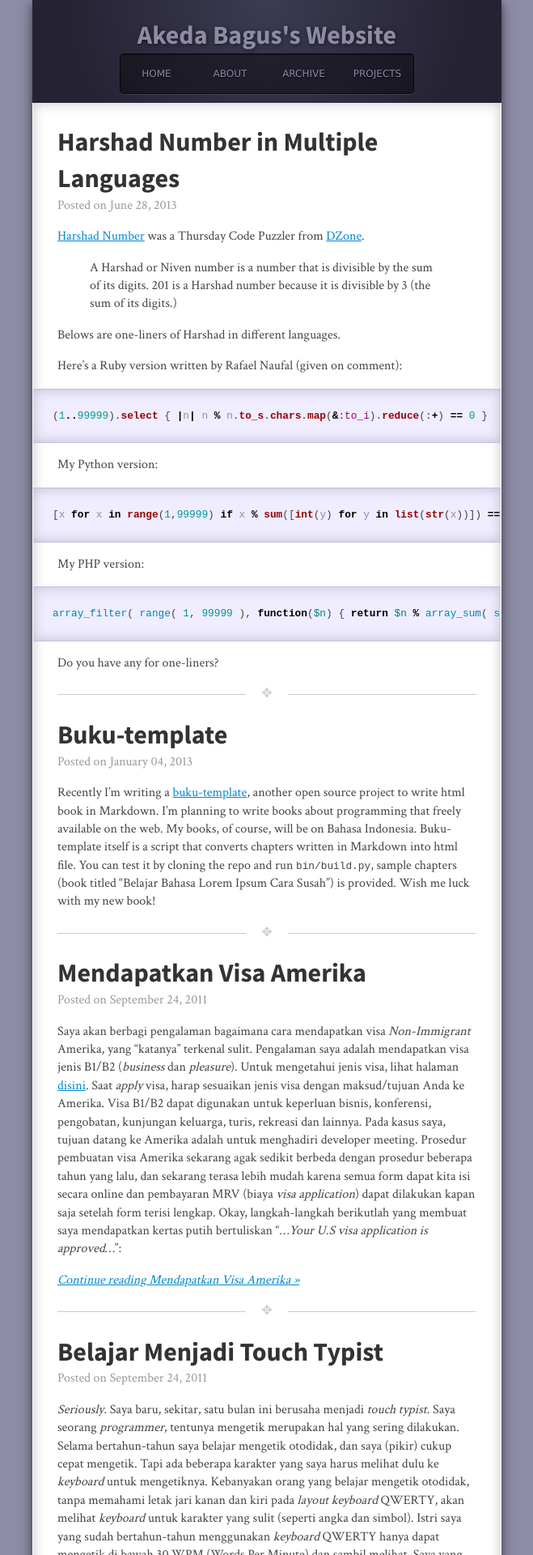
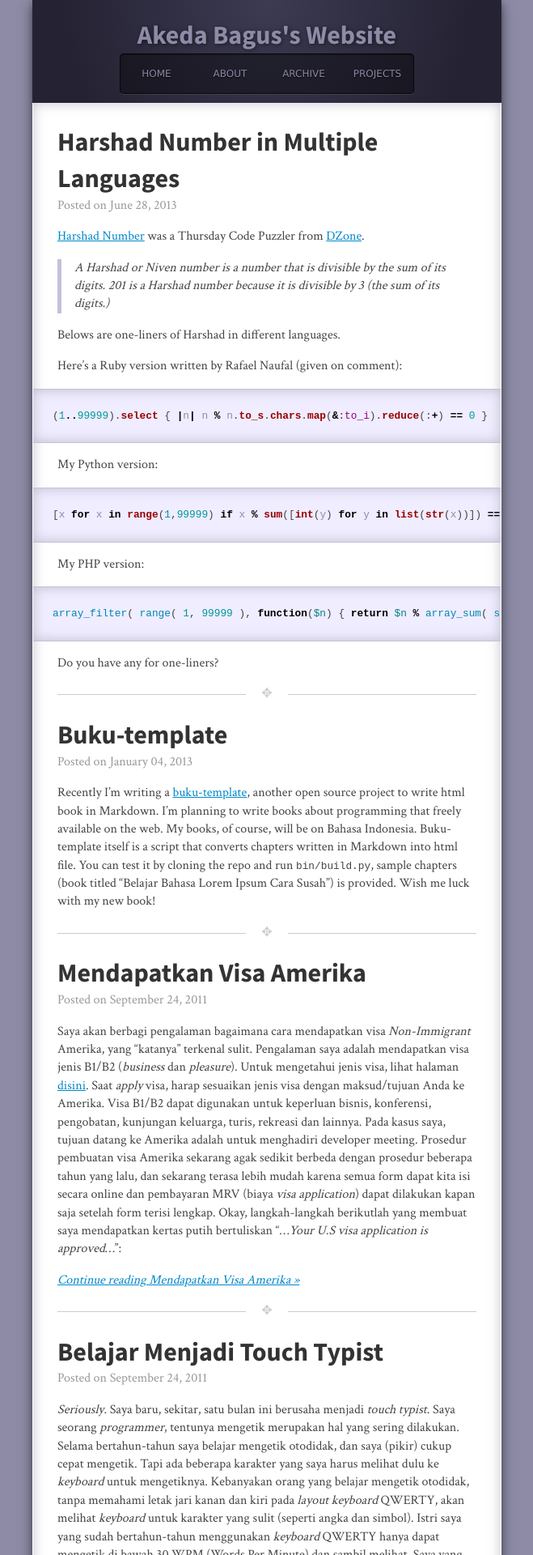
Before and after one commit to gedex/gedex.github.com, a Jekyll site: the page built from index.html, in a window 1280 px wide. Shown: the top 1920 px of the page at 81% size, without its empty margins (310-969 px from the left). Built offline with Jekyll 4.4.1, drawn with Linux system fonts in a browser that asks for light colours; nearby versions of some CDN libraries; some web fonts are replaced; Markdown is read by kramdown in place of the engine named in the settings; the list of posts is cut into pages by our own code.

Commit message:
Tweak CSS for blockquote.

```diff
--- a/css/main.css
+++ b/css/main.css
@@ -8,6 +8,13 @@ input,
 select,
 textarea {
     color: #222;
+}
+
+blockquote {
+    margin: 0;
+    padding: 0 1em;
+    border-left: 5px solid rgb(195, 193, 219);
+    font-style: italic;
 }
 
 body {
```
Also changed, not shown: css/normalize.css.
